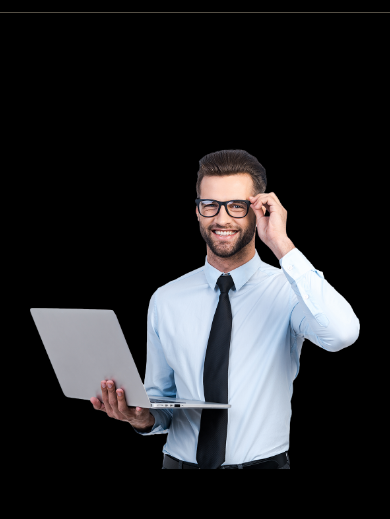
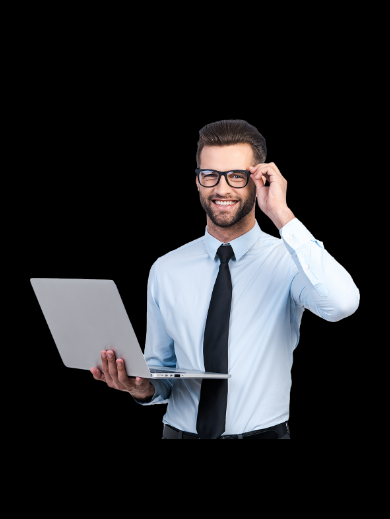
Before and after one commit to nimurr/team-project-02, a plain HTML site: page index.html in a window 390 px wide. Shown: the part 57-576 px from the top of the page. Drawn offline with Linux system fonts and the light colour scheme.

Commit message:
second comment

```diff
--- a/styles/team.css
+++ b/styles/team.css
@@ -86,9 +86,9 @@ span{
       color: white;
 }
 
-.flex-container{
+.in-container{
       width: 100%;
-      height: 100%;
+      height: 100vh;
       display: flex;
       padding: 0 30px;
       justify-content: center;
@@ -97,23 +97,26 @@ span{
 
 .flex-L {
       padding: 60px;
+      margin-top: 100px;
 }
 
 .img img {
       width: 100%;
-      height: auto;
-      margin-top: 35px;
+      margin-top: 105px;
 
 
 }
 .flex-R{
      height: 100%;
+
 }
 
 @media (max-width: 991px){
       .flex-container{
            height: 100vh;
+
       }
+
       .img {
             margin-top: 100px;
             width: auto;
@@ -147,7 +150,8 @@ span{
       }
       .in-container{
             display: flex;
+            height: auto;
             flex-direction: column-reverse;
-            margin-top: -100px;
+            margin-top: -200px;
       }
 }
```
